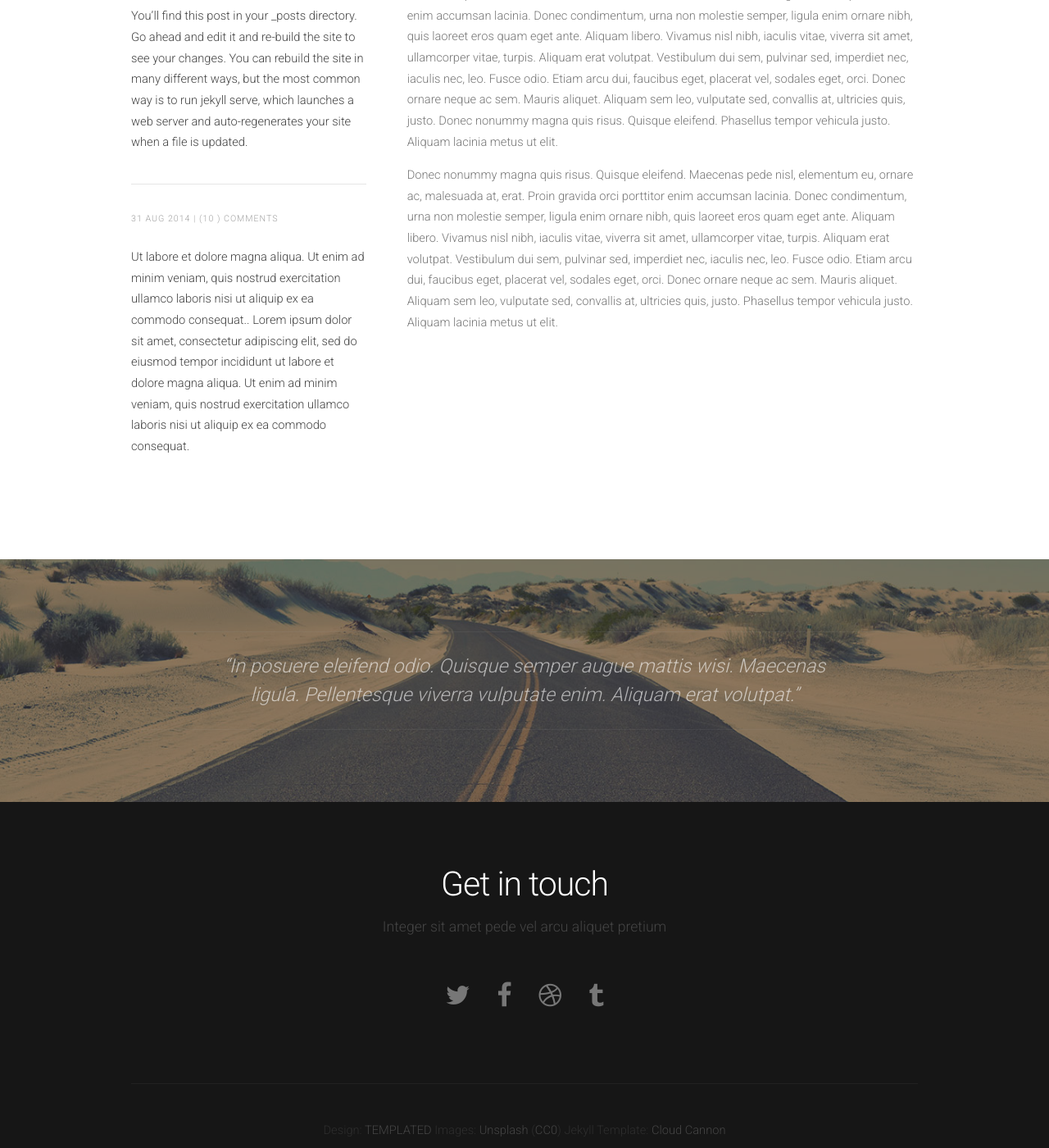
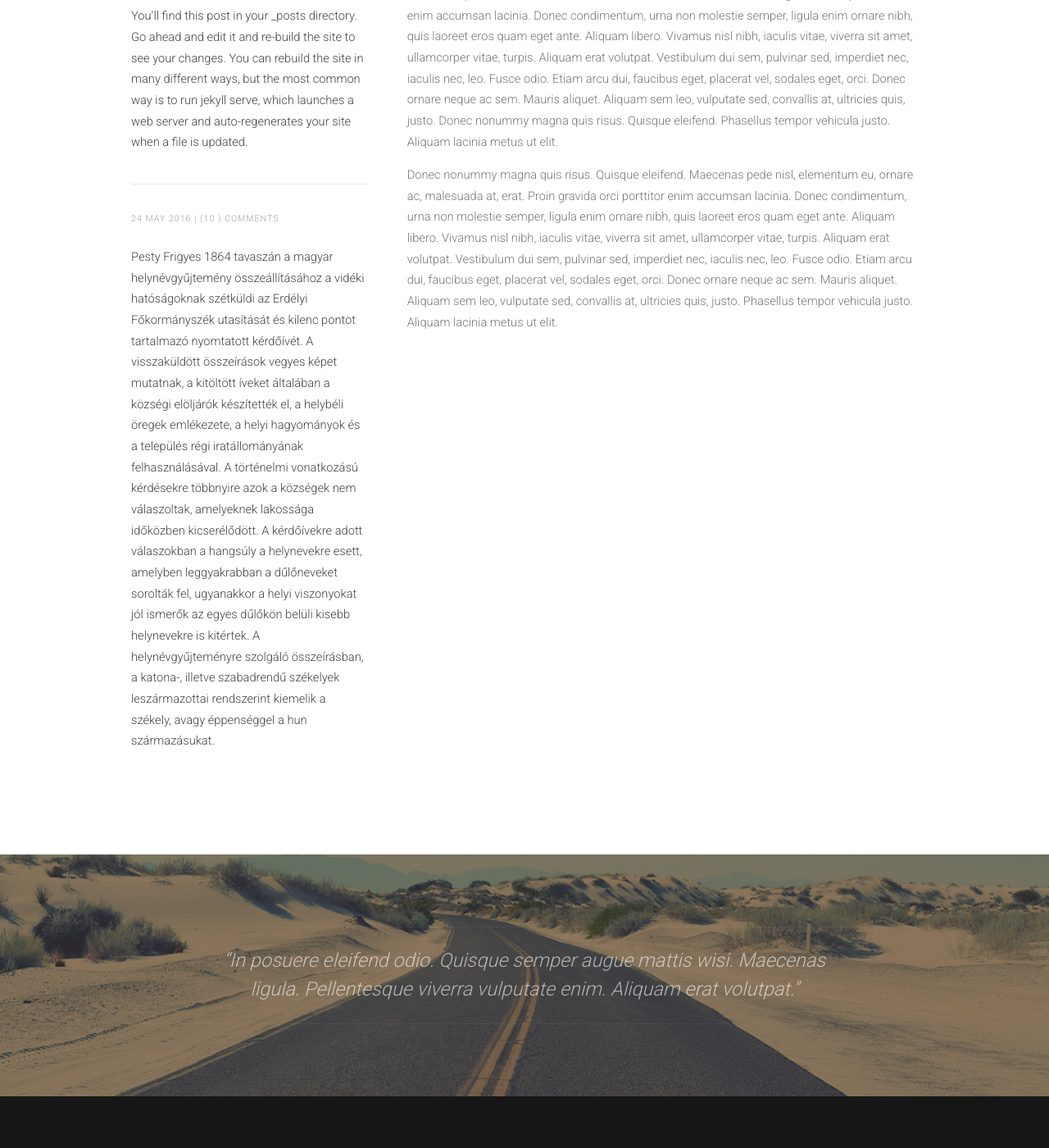
Before and after one commit to siculia/siculia.github.io, a Jekyll site: the page built from left-sidebar.html, in a window 1280 px wide and 1400 px high, scrolled down 1035 px. Shown: the whole window at 82% size. Built offline with Jekyll 4.4.1, drawn with Linux system fonts in a browser that asks for light colours; nearby versions of some CDN libraries.

Commit message:
Próba Pesty Frigyessel

```diff
--- a/_config.yml
+++ b/_config.yml
@@ -2,6 +2,5 @@ name: Linear
 description: Linear template for Jekyll
 paginate: 5
 
-gems: [jekyll-paginate]
-
-gems: [jekyll-archives]
+# Gems
+gems: [jekyll-paginate, jekyll-archives]
--- /dev/null
+++ b/_posts/2016-05-24-Pesty_Frigyes.markdown
@@ -0,0 +1,7 @@
+---
+layout: post
+featured: images/pic01.jpg
+title:  "Pesty Frigyes"
+---
+
+Pesty Frigyes 1864 tavaszán a magyar helynévgyűjtemény összeállításához a vidéki hatóságoknak szétküldi az Erdélyi Főkormányszék utasítását és kilenc pontot tartalmazó nyomtatott kérdőívét. A visszaküldött összeírások vegyes képet mutatnak,  a kitöltött íveket általában a községi elöljárók készítették el, a helybéli öregek emlékezete, a helyi hagyományok és a település régi iratállományának felhasználásával. A történelmi vonatkozású kérdésekre többnyire azok a községek nem válaszoltak, amelyeknek lakossága időközben kicserélődött. A kérdőívekre adott válaszokban a hangsúly a helynevekre esett, amelyben leggyakrabban a dűlőneveket sorolták fel, ugyanakkor a helyi viszonyokat jól ismerők az egyes dűlőkön belüli kisebb helynevekre is kitértek. A helynévgyűjteményre szolgáló összeírásban, a katona-, illetve szabadrendű székelyek leszármazottai rendszerint kiemelik a székely, avagy éppenséggel a hun származásukat.
```
